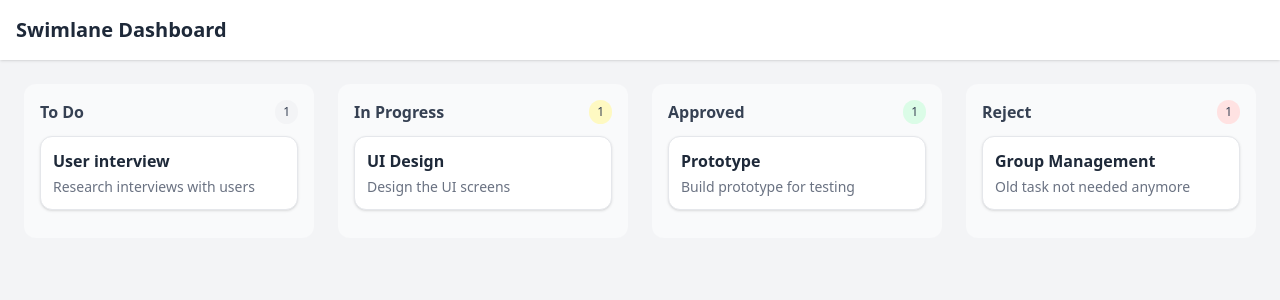
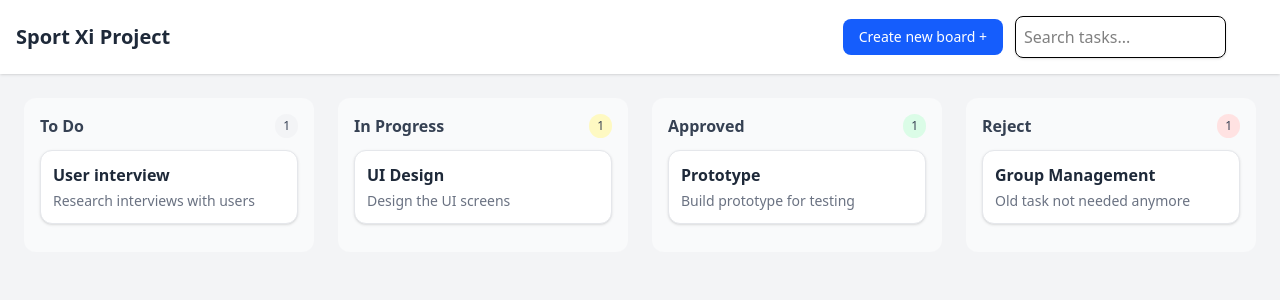
Before and after one commit to daskon/board-app, a Next.js app: page / in a window 1280 px wide. Shown: the top 300 px of the page. Built offline with nearby package versions, Linux system fonts and the light colour scheme.

Commit message:
task search and filter feature

```diff
--- a/src/app/components/Board.tsx
+++ b/src/app/components/Board.tsx
@@ -8,10 +8,11 @@ import {
     DndContext,
     DragEndEvent,
     closestCorners,
-} from "@dnd-kit/core"
+} from "@dnd-kit/core";
+import SearchBar from "./SearchBar";
 
 const Board: React.FC = () => {
-  const { tasks, setTasks, updateTaskStatus } = useTaskStore();
+  const { tasks, setTasks, updateTaskStatus, searchQuery } = useTaskStore();
 
   useEffect(() => {
     const saved = localStorage.getItem("tasks");
@@ -30,28 +31,32 @@ const Board: React.FC = () => {
     }
   };
 
+  const filteredTasks = tasks.filter((t) =>
+    t.title.toLowerCase().includes(searchQuery.toLowerCase())
+  );
+
   return (
     <DndContext collisionDetection={closestCorners} onDragEnd={handleDragEnd}>
         <div className="grid grid-cols-1 md:grid-cols-2 xl:grid-cols-4 gap-6 p-6">
         <Swimlane
             title="To Do"
             status="todo"
-            tasks={tasks.filter((t) => t.status === "todo")}
+            tasks={filteredTasks.filter((t) => t.status === "todo")}
         />
         <Swimlane
             title="In Progress"
             status="inprogress"
-            tasks={tasks.filter((t) => t.status === "inprogress")}
+            tasks={filteredTasks.filter((t) => t.status === "inprogress")}
         />
         <Swimlane
             title="Approved"
             status="approved"
-            tasks={tasks.filter((t) => t.status === "approved")}
+            tasks={filteredTasks.filter((t) => t.status === "approved")}
         />
         <Swimlane
             title="Reject"
             status="reject"
-            tasks={tasks.filter((t) => t.status === "reject")}
+            tasks={filteredTasks.filter((t) => t.status === "reject")}
         />
         </div>
     </DndContext>
--- /dev/null
+++ b/src/app/components/SearchBar.tsx
@@ -0,0 +1,20 @@
+"use client";
+
+import React from "react";
+import { useTaskStore } from "../store/useTaskStore";
+
+const SearchBar: React.FC = () => {
+  const { searchQuery, setSearchQuery } = useTaskStore();
+
+  return (
+    <input
+      type="text"
+      value={searchQuery}
+      onChange={(e) => setSearchQuery(e.target.value)}
+      placeholder="Search tasks..."
+      className="w-full md:w-1/2 p-2 border rounded-lg shadow-sm focus:outline-none focus:ring-2 focus:ring-blue-400"
+    />
+  );
+};
+
+export default SearchBar;
--- a/src/app/page.tsx
+++ b/src/app/page.tsx
@@ -1,10 +1,19 @@
 import Board from "./components/Board";
+import SearchBar from "./components/SearchBar";
 
 export default function Home() {
   return (
     <main className="min-h-screen bg-gray-100">
-      <header className="p-4 bg-white shadow">
-        <h1 className="text-xl font-bold text-gray-800">Swimlane Dashboard</h1>
+      <header className="p-4 bg-white shadow flex items-center justify-between">
+        <h1 className="text-lg md:text-xl font-bold text-gray-800">
+          Sport Xi Project
+        </h1>
+        <div className="flex items-center space-x-3">
+          <button className="bg-blue-600 text-white px-4 py-2 rounded-lg text-sm font-medium hover:bg-blue-700">
+            Create new board +
+          </button>
+          <SearchBar />
+        </div>
       </header>
       <Board />
     </main>
--- a/src/app/store/useTaskStore.ts
+++ b/src/app/store/useTaskStore.ts
@@ -9,18 +9,22 @@ export type Task = {
 
 type Store = {
   tasks: Task[];
+  searchQuery: string;
   setTasks: (tasks: Task[]) => void;
+  setSearchQuery: (q: string) => void;
   updateTaskStatus: (id: string, status: Task["status"]) => void;
 };
 
 export const useTaskStore = create<Store>((set) => ({
   tasks: [],
+  searchQuery: "",
   setTasks: (tasks) => {
     set({ tasks });
     if (typeof window !== "undefined") {
       localStorage.setItem("tasks", JSON.stringify(tasks));
     }
   },
+  setSearchQuery: (q) => set({ searchQuery: q}),
   updateTaskStatus: (id, status) =>
     set((state) => {
       const updated = state.tasks.map((t) =>
```
